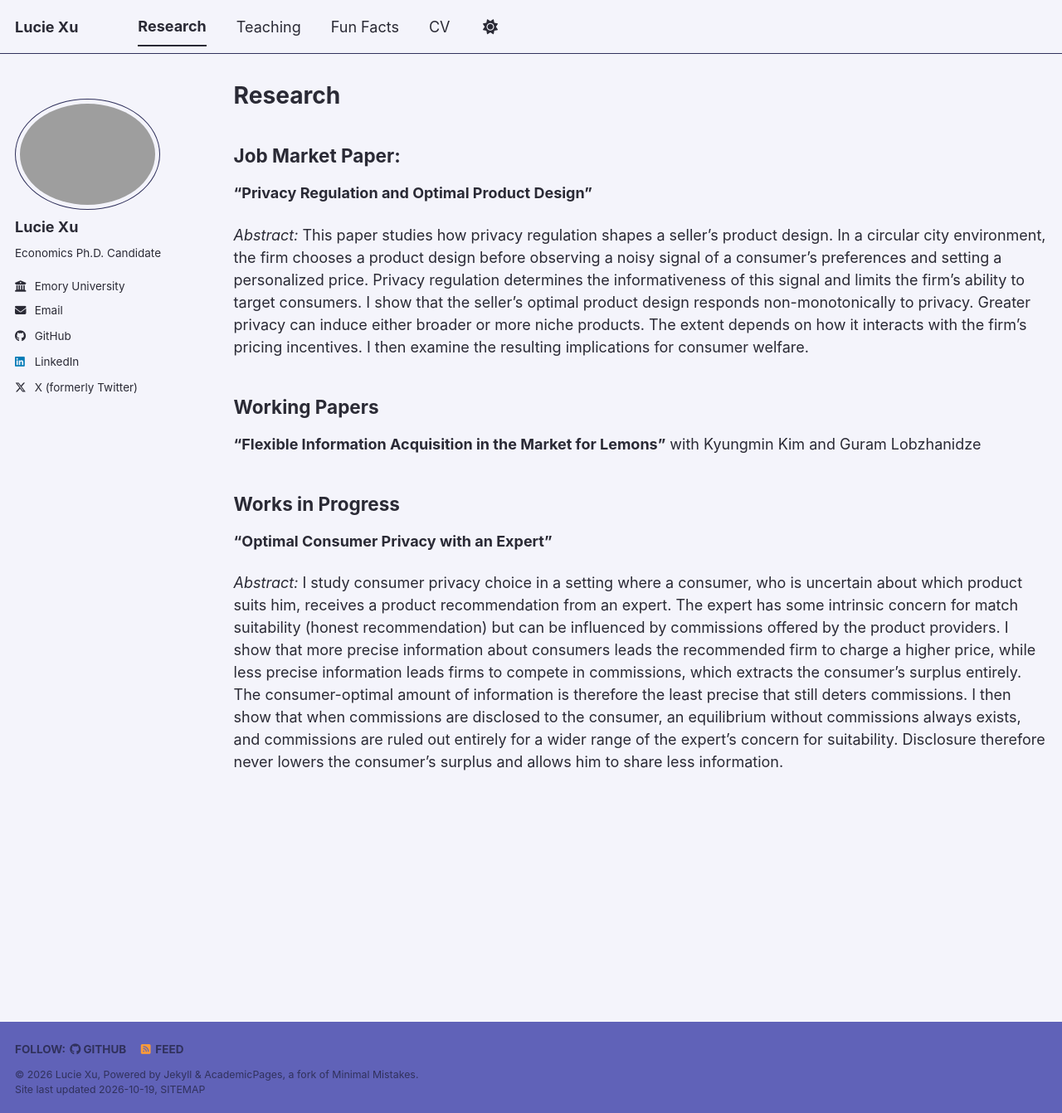
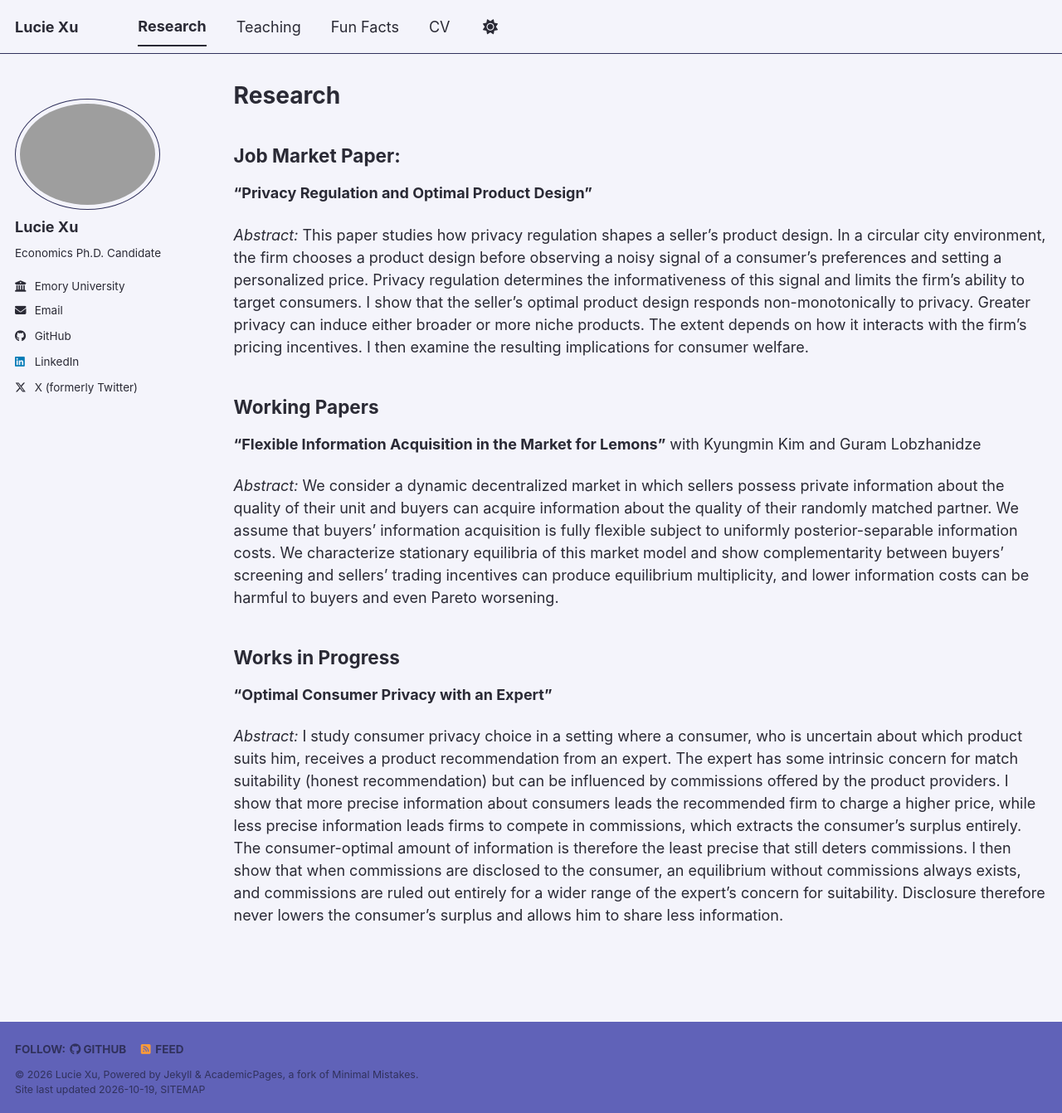
Before and after one commit to lucieexu27/lucieexu27.github.io, a Jekyll site: the page built from _pages/research.md, in a window 1280 px wide and 1342 px high. Shown: the whole window at 83% size. Built offline with Jekyll 4.4.1, drawn with Linux system fonts in a browser that asks for light colours; a style sheet for code colours, icons or effects is not loaded.

Commit message:
Add abstract to 'Flexible Information Acquisition' paper
Added abstract for the research paper on market information acquisition.

```diff
--- a/_pages/research.md
+++ b/_pages/research.md
@@ -16,6 +16,8 @@ _Abstract:_ This paper studies how privacy regulation shapes a seller’s produc
 **"Flexible Information Acquisition in the Market for Lemons"**
 with Kyungmin Kim and Guram Lobzhanidze
 
+_Abstract:_ We consider a dynamic decentralized market in which sellers possess private information about the quality of their unit and buyers can acquire information about the quality of their randomly matched partner. We assume that buyers' information acquisition is fully flexible subject to uniformly posterior-separable information costs. We characterize stationary equilibria of this market model and show complementarity between buyers' screening and sellers' trading incentives can produce equilibrium multiplicity, and lower information costs can be harmful to buyers and even Pareto worsening.
+
 ## Works in Progress
 
 **"Optimal Consumer Privacy with an Expert"**
```
